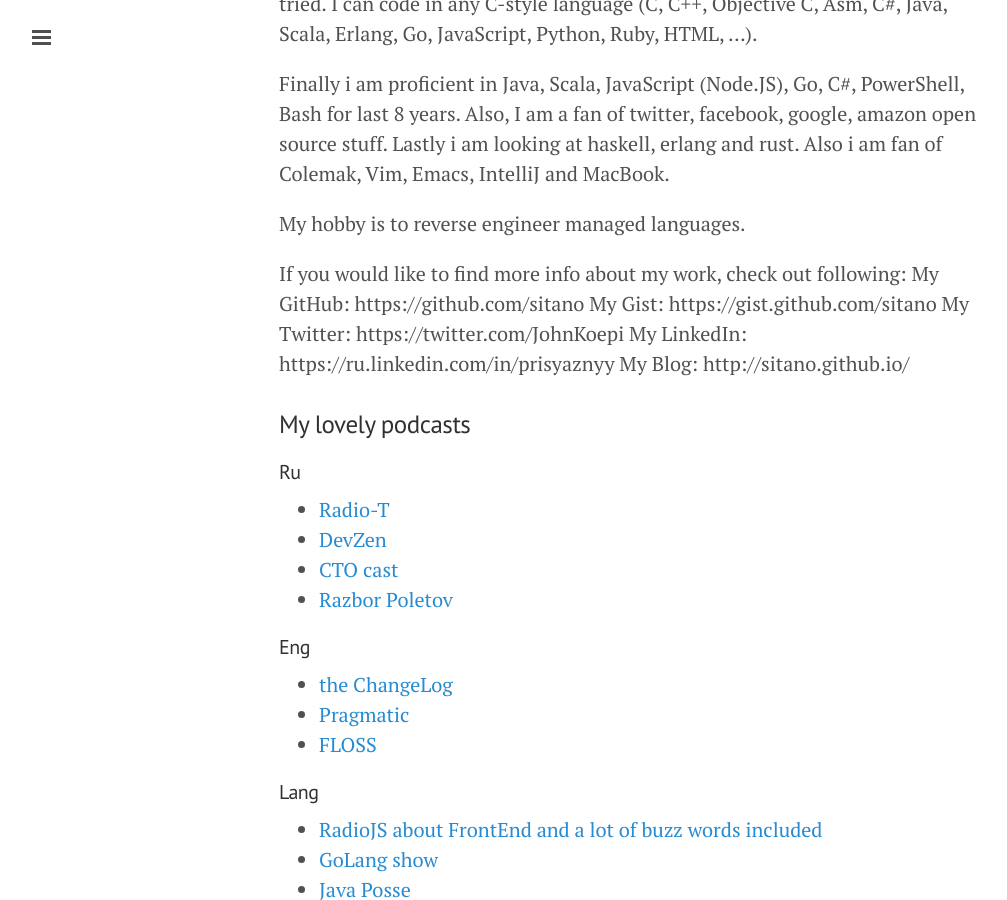
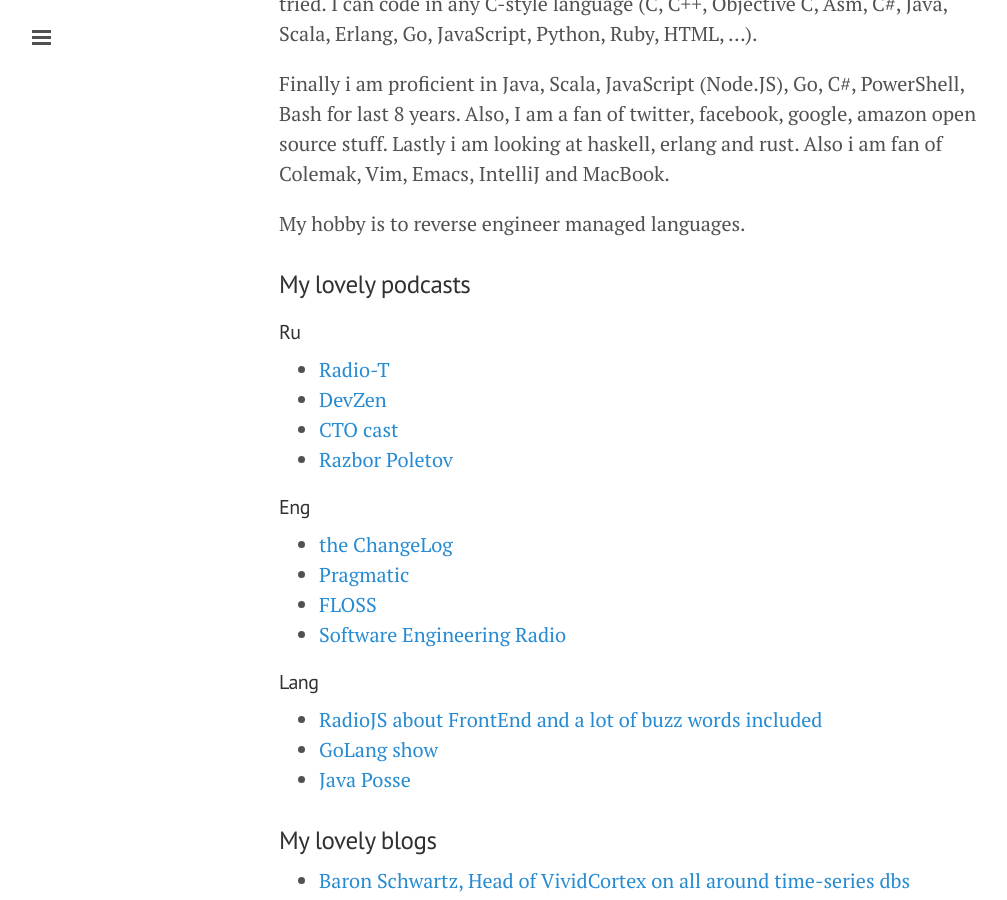
Before and after one commit to sitano/sitano.github.io, a Jekyll site: the page built from about.md, in a window 1280 px wide and 900 px high, scrolled down 655 px. Shown: the whole window, without its empty margins (1-1008 px from the left). Built offline with Jekyll 4.4.1, drawn with Linux system fonts in a browser that asks for light colours; Markdown is read by kramdown in place of the engine named in the settings.

Commit message:
ADDED: software engineering radio

```diff
--- a/about.md
+++ b/about.md
@@ -35,13 +35,6 @@
 
 My hobby is to reverse engineer managed languages.
 
-If you would like to find more info about my work, check out following:
-My GitHub: https://github.com/sitano
-My Gist: https://gist.github.com/sitano
-My Twitter: https://twitter.com/JohnKoepi
-My LinkedIn: https://ru.linkedin.com/in/prisyaznyy
-My Blog: http://sitano.github.io/
-
 ### My lovely podcasts
 
 #### Ru
@@ -56,6 +49,7 @@
 * [the ChangeLog](https://changelog.com/)
 * [Pragmatic](https://pragprog.com/podcasts)
 * [FLOSS](https://twit.tv/shows/floss-weekly)
+* [Software Engineering Radio](http://www.se-radio.net/)
 
 #### Lang
 
```
